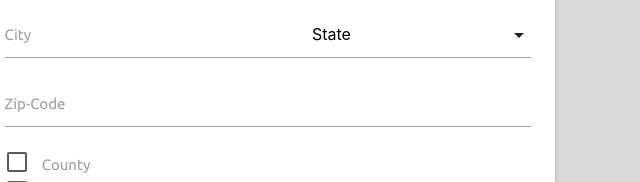
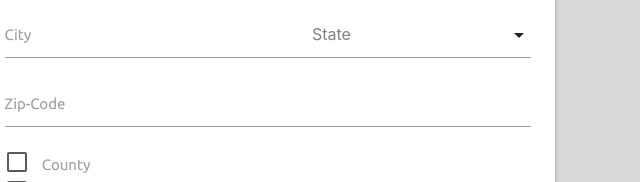
Before and after one commit to carlosissac/project1contactmyreps, a plain HTML site: page index.html in a window 1280 px wide. Shown: the part 298-480 px from the top of the page, 372-1012 px from the left. Drawn offline with nearby package versions, Linux system fonts and the light colour scheme.

Commit message:
Dropdown menu color fix

```diff
--- a/assets/style.css
+++ b/assets/style.css
@@ -92,8 +92,8 @@
     padding: 0.5rem;
     margin: 0px;
 }
-/*attempt to change state color*/
-.select {
+
+.select-dropdown {
     color: grey;
 }
 
```
